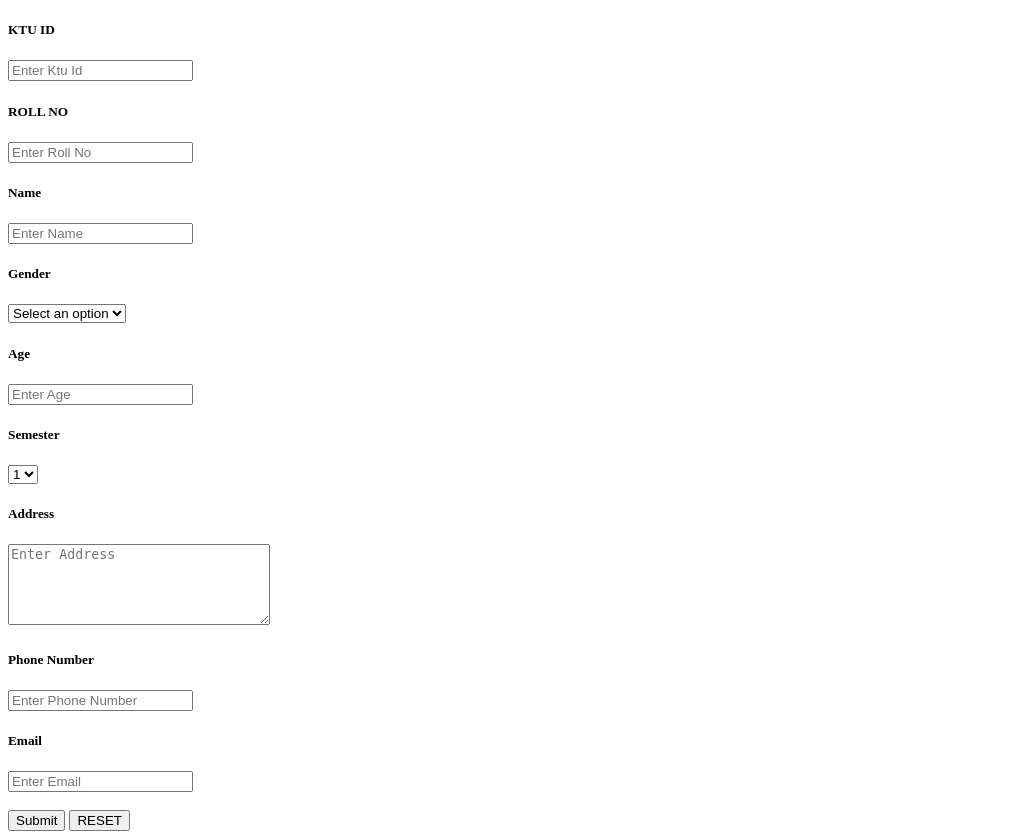
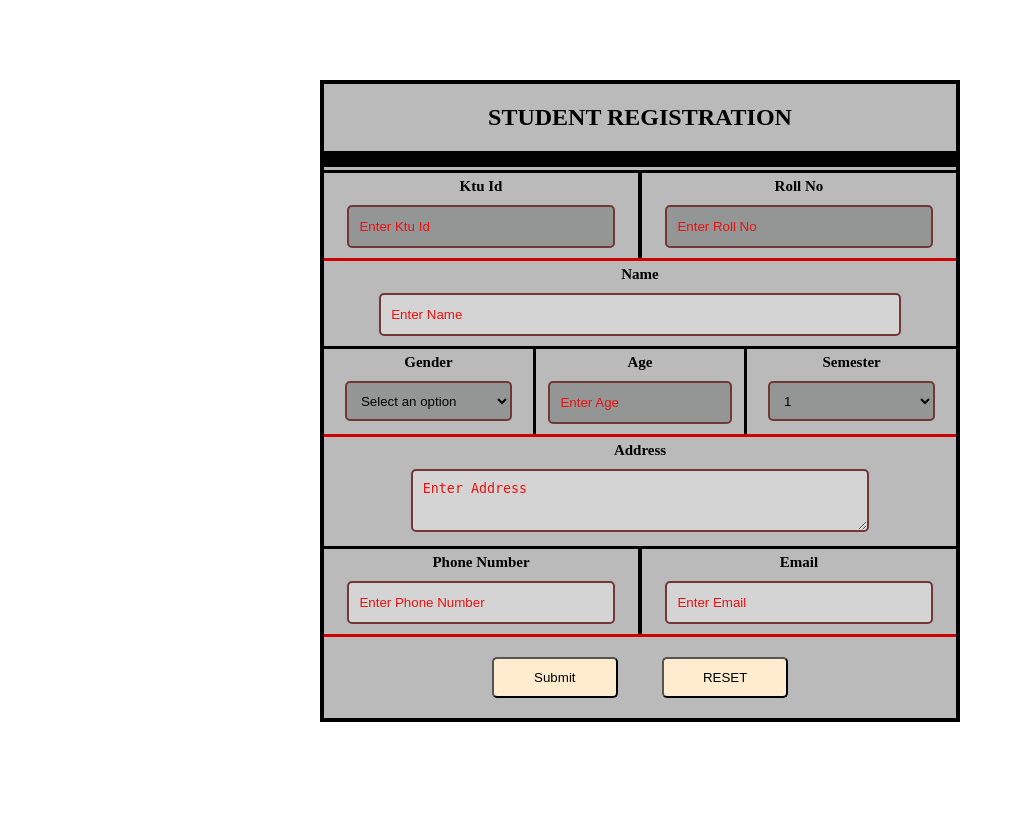
Before and after one commit to aruncpacp123/Lab, a PHP site: page /student_reg.html in a window 1280 px wide. Shown: the whole page, without its empty margins (0-1015 px from the left). After the commit the page ends 722 px from the top, so only its background shows below. Run offline with PHP 8.4, Linux system fonts and the light colour scheme.

Commit message:
new changes

```diff
--- a/FRAMES/frame.html
+++ b/FRAMES/frame.html
@@ -5,8 +5,8 @@
     <meta name="viewport" content="width=device-width, initial-scale=1.0">
     <title>frames</title>
 </head>
-<frameset cols="20%,80%">
-    <frame name="f1" src="navbar.php">
+<frameset cols="15%,*">
+    <frame name="f1" src="navbar.html">
     <frame name="f2" src="homes.php">
 </frameset>
 </html>
--- a/FRAMES/homes.php
+++ b/FRAMES/homes.php
@@ -8,7 +8,9 @@
          if(@$_GET['w'])
         {echo'<script>alert("'.@$_GET['w'].'");</script>';}
     ?>
+    <style>
 
+    </style>
 </head>
 <body>
     <h1>WELCOME</h1>
--- a/FRAMES/student_reg.html
+++ b/FRAMES/student_reg.html
@@ -4,16 +4,148 @@
     <meta charset="UTF-8">
     <meta name="viewport" content="width=device-width, initial-scale=1.0">
     <title>REGISTRATION</title>
+    <style>
+        .sdiv1{
+            display: flex;
+            flex-direction: column;
+            justify-content: center;
+            align-self: center;
+            margin:auto;
+            width:50%;
+            border: 4px black solid;
+            text-align: center;
+            background-color:  rgb(186, 186, 186);/*antiquewhite*/
+            margin-top: 5em;
+        }
+
+        .sdiv2{
+            height: 1em;
+            background-color: black;
+            margin-bottom: 3px;
+
+        }
+        h1{
+            text-align: center;
+            color: rgb(228, 28, 28);
+            margin: 0;
+        }
+        .div3{
+            display: flex;
+            flex-direction: row;
+            justify-content: space-around;
+            align-self: center;
+            padding: 0;
+            margin: 0;
+            /*margin-top: 2px;*/
+            border-bottom: 3px rgb(208, 0, 0) solid;
+            border-top: 3px black solid;
+        }
+        .div3 input[type=text]{
+            width: 80%;
+            height: 2.8em;
+            margin-bottom: 10px;
+
+            border: 2px rgb(114, 55, 55) solid;
+            background-color: rgba(85, 88, 88, 0.377);
+            border-radius: 5px;
+            padding-left: 10px;
+        }
+        .div3 label h5{
+            font-size:15px;
+            width:100% !important;
+            margin: 0% ;
+            margin-bottom: 10px;
+        }
+
+        .div4{
+            width: 100%;
+            height: 5em;
+            margin-top: 5px;
+        }
+        .div5{
+            width:8px;
+            background-color: black;
+        }
+        .div6{
+            margin-top: 1px;
+            /*border-bottom:3px rgb(228, 0, 0) solid;*/
+            width: 100%;
+        }
+        label h5{
+            font-size:15px;
+            width:100% !important;
+            margin: 0% ;
+            margin-bottom: 10px;
+            margin-top: 5px;
+        }
+        input[type=text],input[type=number],input[type=email]{
+            width: 80%;
+            height: 2.8em;
+            margin-bottom: 10px;
+            border: 2px rgb(114, 55, 55) solid;
+            background-color: rgba(255, 255, 255, 0.377);
+            border-radius: 5px;
+            padding-left: 10px;
+        }
+        ::placeholder{
+            color:rgb(233, 17, 17);
+        }
+        select{
+            width: 80%;
+            height: 3em;
+            margin-bottom: 10px;
+            border: 2px rgb(114, 55, 55) solid;
+            background-color: rgba(85, 88, 88, 0.377);
+            border-radius: 5px;
+            padding-left: 10px;
+        }
+        option{
+            background-color: white;
+            color: red;
+        }
+        textarea{
+            width: 70%;
+            height: 3.5em;
+            margin-bottom: 10px;
+            border: 2px rgb(114, 55, 55) solid;
+            background-color: rgba(255, 255, 255, 0.377);
+            border-radius: 5px;
+            padding-left: 10px;
+            padding-top: 10px;
+        }
+        button{
+            width: 20%;
+            min-height: 3.1em;
+            margin: 20px;
+            border-radius: 5px;
+            background-color: blanchedalmond;
+        }
+    </style>
 </head>
 <body>
      <div class="sdiv1">
         <form action="reg.php" method="post">
-            <label for="inp1"><h5>KTU ID</h5></label>
+            <h2>STUDENT REGISTRATION</h2>
+            <div class="sdiv2"></div>
+
+            <div class="div3">
+                <div class="div4">
+                    <label for="inp1"><h5>Ktu Id</h5></label>
                     <input type="text" name="ktuid" id="inp1" placeholder="Enter Ktu Id" required>
-            <label for="inp2"><h5>ROLL NO</h5></label>
+                </div>
+                <div class="div5"></div>
+                <div class="div4">
+
+                    <label for="inp2"><h5>Roll No</h5></label>
                     <input type="text" name="rollno" id="inp2" placeholder="Enter Roll No" required>
+                </div>
+            </div>
+            <div class="div6">
                 <label for="inp3"><h5>Name</h5></label>
                 <input type="text" name="name" id="inp3" placeholder="Enter Name" required>
+            </div>
+            <div class="div3">
+                <div class="div4">
                     <label for="inp4"><h5>Gender</h5></label>
                     <select name="gender" id="inp4" required>
                         <option value="0" selected disabled>Select an option</option>
@@ -21,8 +153,14 @@
                         <option value="female">Female</option>
                         <option value="Others">Others</option>
                     </select>
+                </div>
+                <div class="div5"></div>
+                <div class="div4">
                     <label for="inp5"><h5>Age</h5></label>
                     <input type="text" name="age" id="inp5" placeholder="Enter Age" required>
+                </div>
+                <div class="div5"></div>
+                <div class="div4">
                     <label for="inp6"><h5>Semester</h5></label>
                     <select name="sem" id="inp6">
                         <option value="1">1</option>
@@ -30,13 +168,23 @@
                         <option value="3">3</option>
                         <option value="4">4</option>
                     </select>
+                </div>
+            </div>
+            <div class="div6">
                 <label for="inp7"><h5>Address</h5></label>
-            <textarea name="address" id="inp7" cols="30" rows="5" placeholder="Enter Address" required></textarea>
+                <textarea name="address" id="inp7" cols="25" rows="5" placeholder="Enter Address" required></textarea>
+            </div>
+            <div class="div3">
+                <div class="div4">
                     <label for="inp8"><h5>Phone Number</h5></label>
                     <input type="number" name="phno" id="inp8" placeholder="Enter Phone Number" required>
+                </div>
+                <div class="div5"></div>
+                <div class="div4">
                     <label for="inp9"><h5>Email</h5></label>
                     <input type="email" name="email" id="inp9" placeholder="Enter Email" required>
-            <br><br>
+                </div>
+            </div>
             <button type="submit" name="submitted">Submit</button>
             <button type="reset">RESET</button>
         </form>
```
Also changed, not shown: FRAMES/navbar.html (added, +34 -0 lines), FRAMES/navbar.php (deleted, +0 -14 lines). Lines whose indentation alone changed are shown as unchanged.
